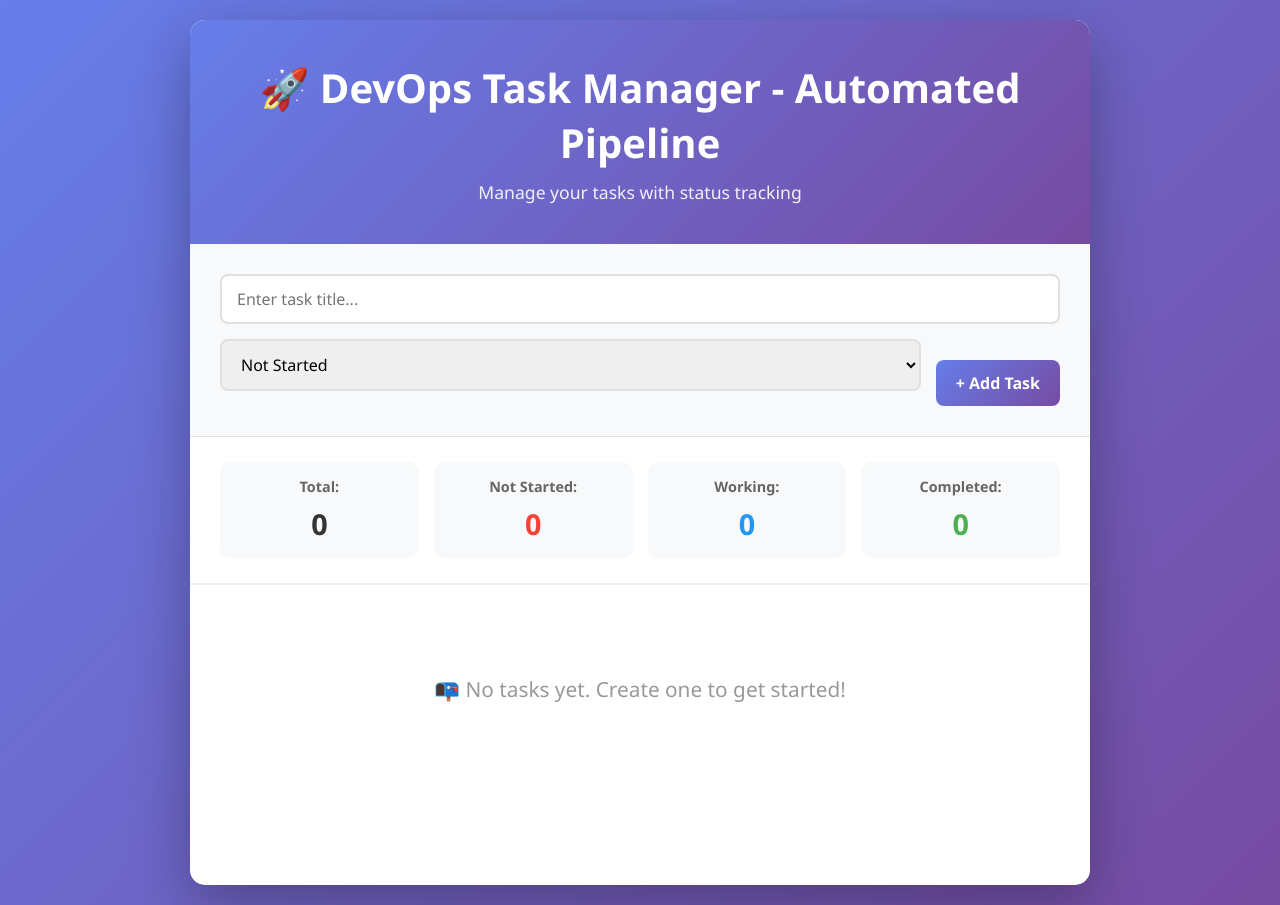
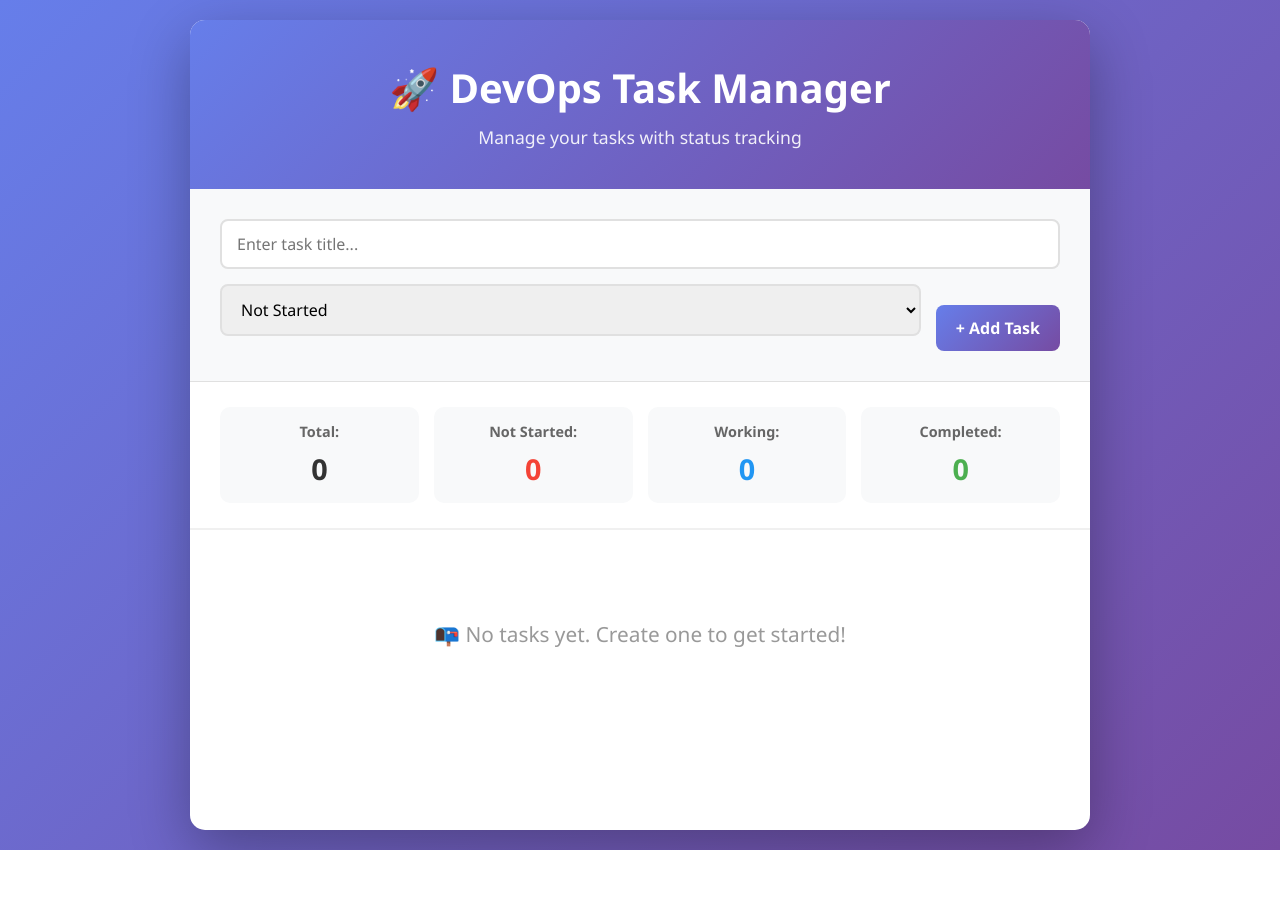
Before and after one commit to Vrushali-646/devops-task-manager, a website: page index.html in a window 1280 px wide. After the commit the page ends 850 px from the top, so only its background shows below. Drawn offline with Linux system fonts and the light colour scheme.

Commit message:
Title change

```diff
--- a/index.html
+++ b/index.html
@@ -9,7 +9,9 @@
 <body>
     <div class="container">
         <header>
-            <h1>🚀 DevOps Task Manager - Automated Pipeline</h1>
+            <h1>🚀 DevOps Task Manager
+
+            </h1>
             <p class="subtitle">Manage your tasks with status tracking</p>
         </header>
 
```
